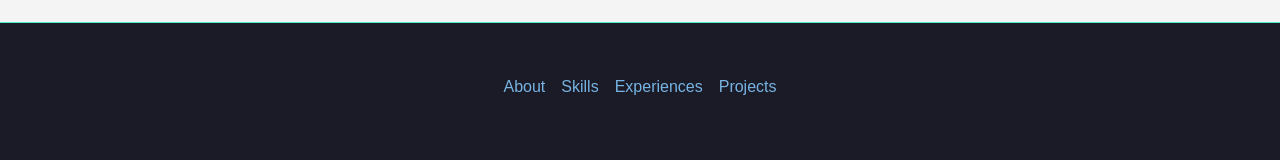
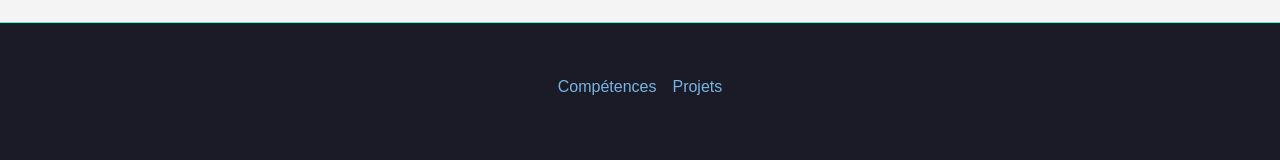
Before and after one commit to williamqsnt/portfolio-next, a Next.js app: page / in a window 1280 px wide. Shown: the part 2891-3051 px from the top of the page. Built offline with nearby package versions, Linux system fonts and the light colour scheme.

Commit message:
remove footer menu

```diff
--- a/components/Footer.jsx
+++ b/components/Footer.jsx
@@ -9,10 +9,9 @@ export default function Footer() {
       <div style={{width : '100%', height : '100%', display : 'flex',flexDirection : 'column'  ,alignItems : 'center', justifyContent : 'space-around'}}>
 
           <div style={{display : 'flex'}} >
-            <a href="#about" style={{textDecoration : 'none', color : 'rgb(119, 180, 227'}}><li style={{listStyle : 'none', margin : '0.5em'}}>About</li></a>
-            <a href="#skills" style={{textDecoration : 'none', color : 'rgb(119, 180, 227'}}><li style={{listStyle : 'none', margin : '0.5em'}}>Skills</li></a>
-            <a href="#skills" style={{textDecoration : 'none', color : 'rgb(119, 180, 227'}}><li style={{listStyle : 'none', margin : '0.5em'}}>Experiences</li></a>
-            <a href="#projects" style={{textDecoration : 'none', color : 'rgb(119, 180, 227'}}><li style={{listStyle : 'none', margin : '0.5em'}}>Projects</li></a>
+            <a href="#competences" style={{textDecoration : 'none', color : 'rgb(119, 180, 227'}}><li style={{listStyle : 'none', margin : '0.5em'}}>Compétences</li></a>
+            <a href="Projets" style={{textDecoration : 'none', color : 'rgb(119, 180, 227'}}><li style={{listStyle : 'none', margin : '0.5em'}}>Projets</li></a>
+
           </div>
 
           <div>
```
